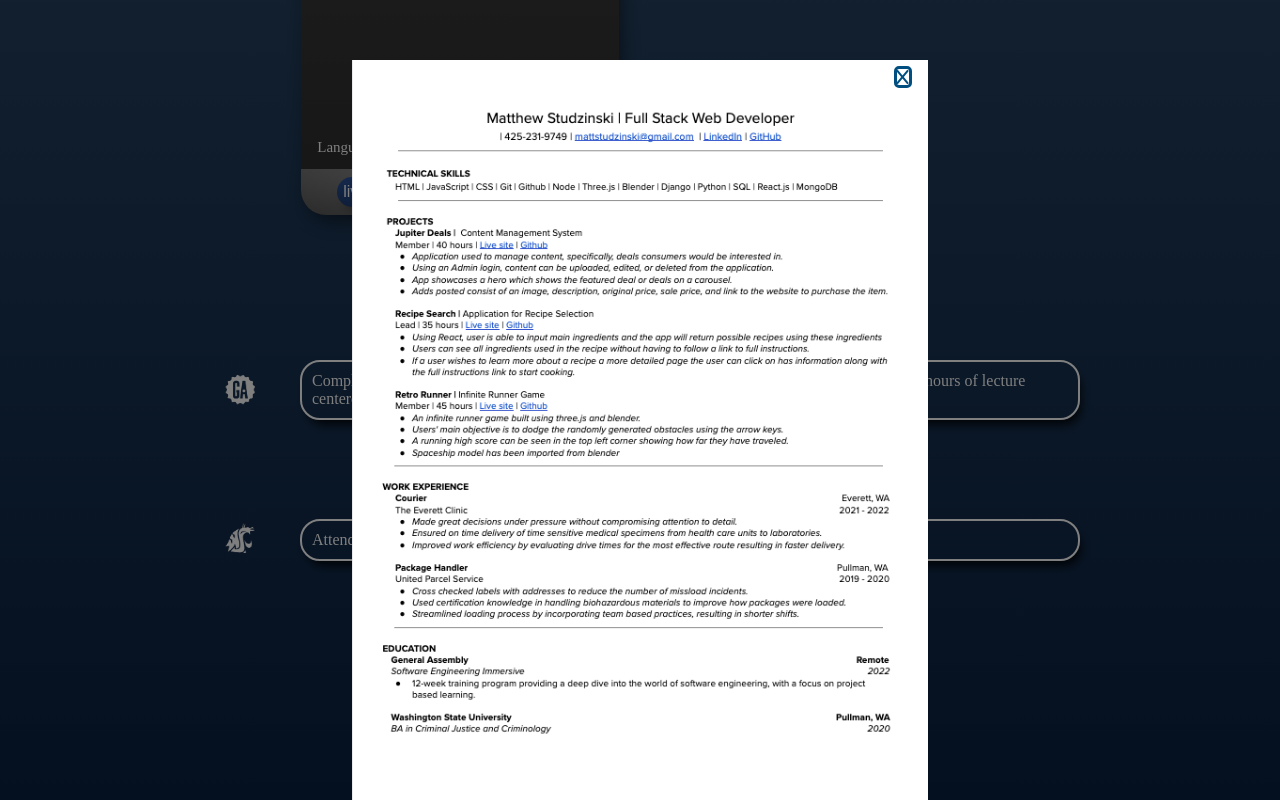
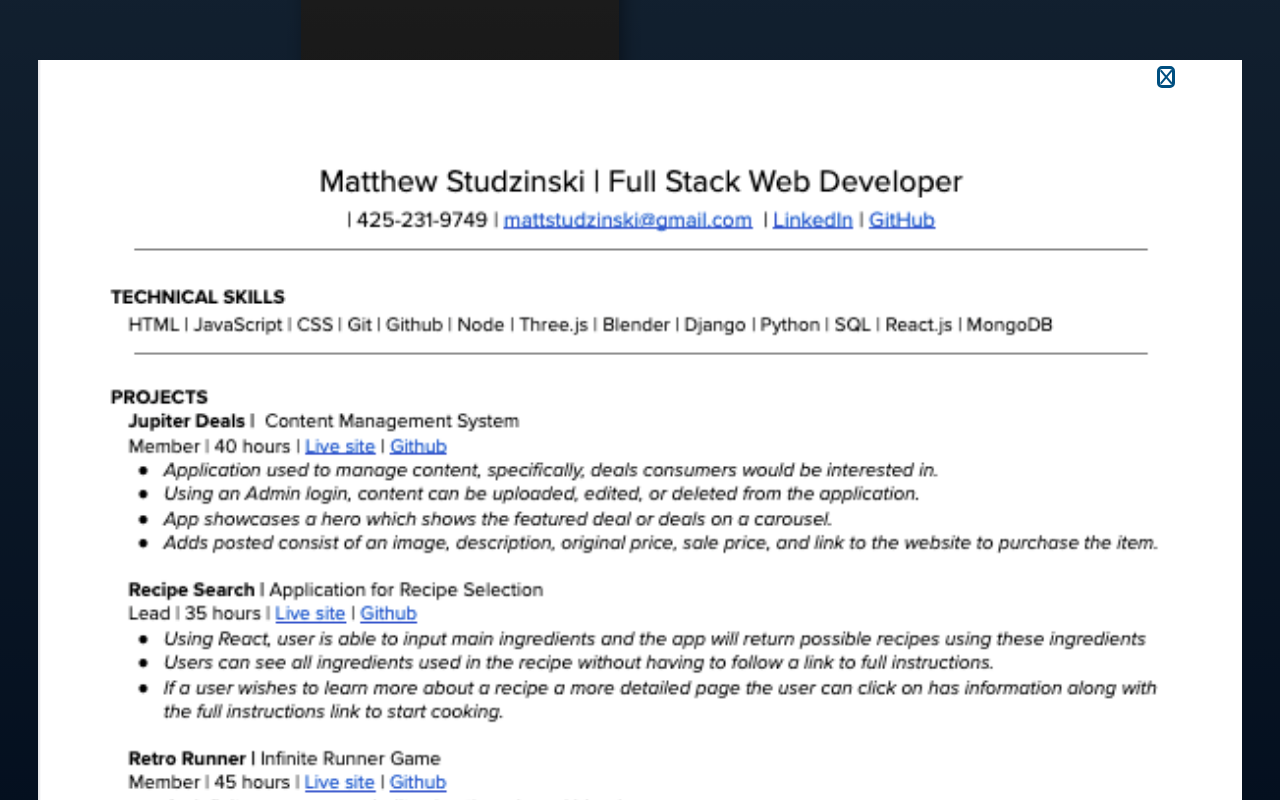
Before and after one commit to MattStudzinski/Portfolio-site, a website: page index.html in a window 1280 px wide. Both pictures are taken after a click on the button "Resume". Shown: the part 1431-2231 px from the top of the page. Drawn offline with Linux system fonts and the light colour scheme.

Commit message:
x fixedx2

```diff
--- a/style.css
+++ b/style.css
@@ -461,7 +461,7 @@
    .bg-active, .bg-active2{
     visibility: visible;
     opacity: 1;
-
+    width: 100vw;
 
    }
    .modal{
@@ -469,7 +469,7 @@
     display: grid;
     grid-template-columns: 100%;
     grid-template-rows: 85vh;
-
+    width: 100%;
 
 
 
@@ -496,7 +496,7 @@
     border: solid;
     border-radius: 5px;
     justify-self: flex-start;
-    margin:6px 0px 0px 94%;
+    margin:6px 0px 0px 93%;
 
 
 
```
